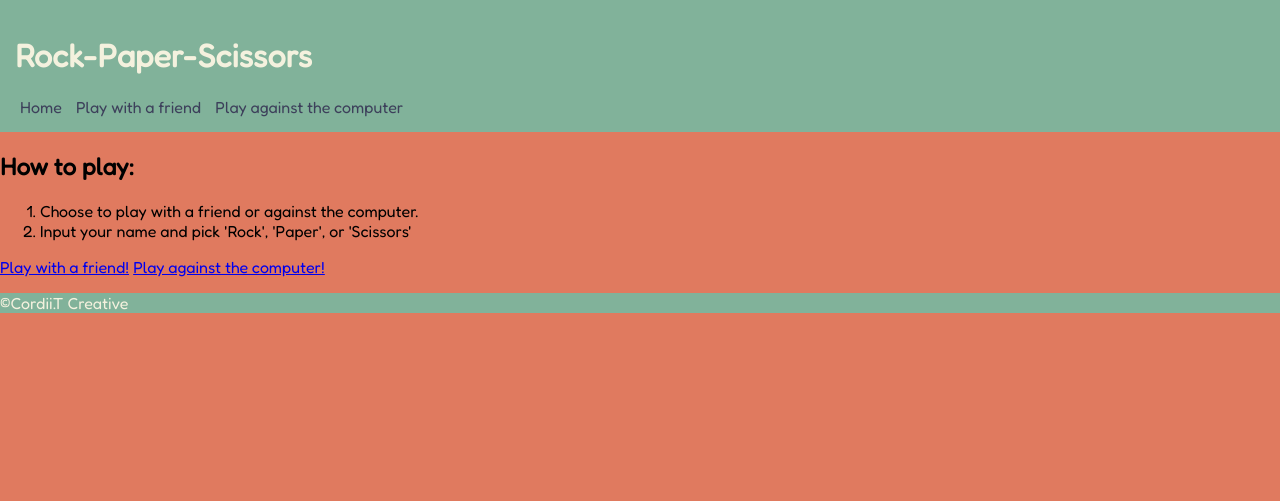
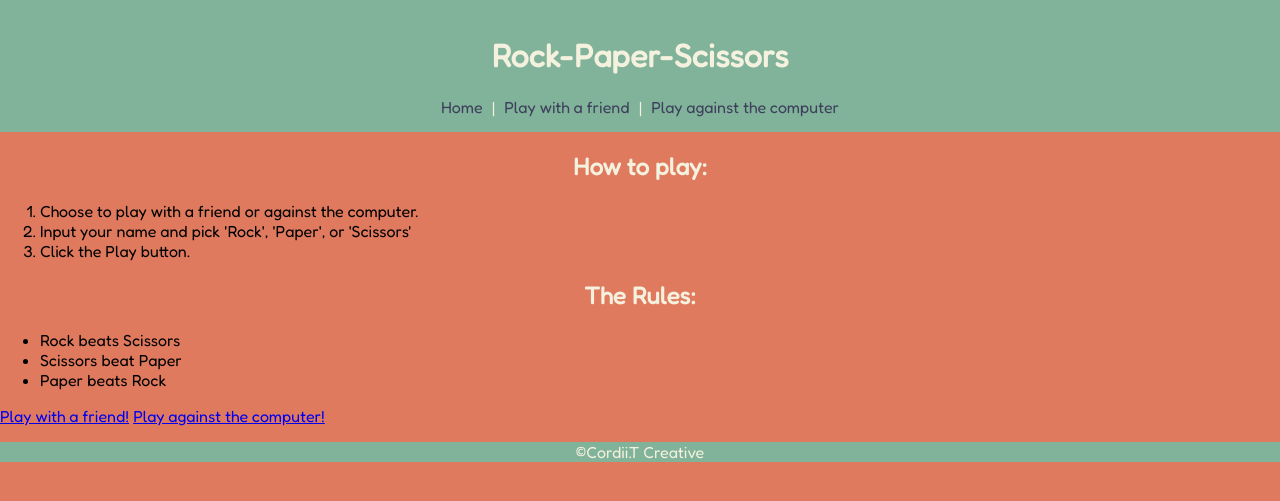
Before and after one commit to CordiiT14/Rock_Paper_Scissors, a Flask app: page /home in a window 1280 px wide. Shown: the top 501 px of the page. Run offline with Flask 2, Linux system fonts and the light colour scheme.

Commit message:
further css added

```diff
--- a/static/style.css
+++ b/static/style.css
@@ -1,8 +1,10 @@
+/* Universal */
 header {
     background-color: #81B29A;
     color: #F4F1DE;
     padding: 15px;
     font-family: 'Fredoka', sans-serif;
+    text-align: center;
 }
 
 header > nav > a {
@@ -25,4 +27,12 @@ footer {
     background-color: #81B29A;
     color: #F4F1DE;
     font-family: 'Fredoka', sans-serif;
+    text-align: center;
 }
+
+/* Play a game */
+
+h2 {
+    color: #F4F1DE;
+    text-align: center;
+}
--- a/templates/base.html
+++ b/templates/base.html
@@ -7,8 +7,8 @@
     <header>
         <h1> Rock-Paper-Scissors </h1>
         <nav>
-            <a href="/home"> Home</a>
-            <a href="/play">Play with a friend</a>
+            <a href="/home"> Home</a> |
+            <a href="/play">Play with a friend</a> |
             <a href="/vscomputer">Play against the computer</a>
         </nav>
     </header>
--- a/templates/home.html
+++ b/templates/home.html
@@ -7,8 +7,15 @@
     <ol>
         <li>Choose to play with a friend or against the computer.</li>
         <li>Input your name and pick 'Rock', 'Paper', or 'Scissors'</li>
+        <li>Click the Play button.</li>
 
     </ol>
+    <h2>The Rules:</h2>
+    <ul>
+        <li>Rock beats Scissors</li>
+        <li>Scissors beat Paper</li>
+        <li>Paper beats Rock</li>
+    </ul>
 </section>
 <section>
     <a href="/play">Play with a friend!</a>
```
